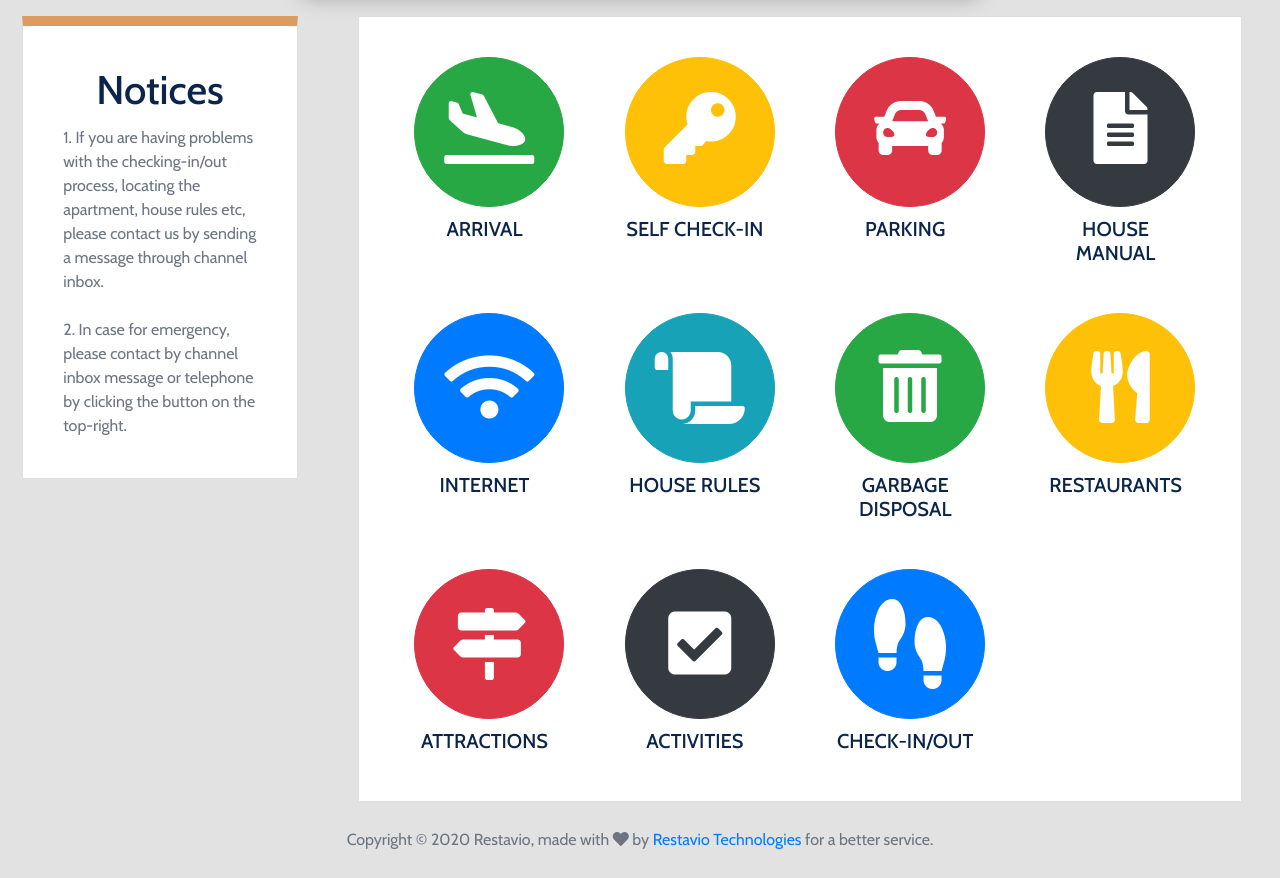
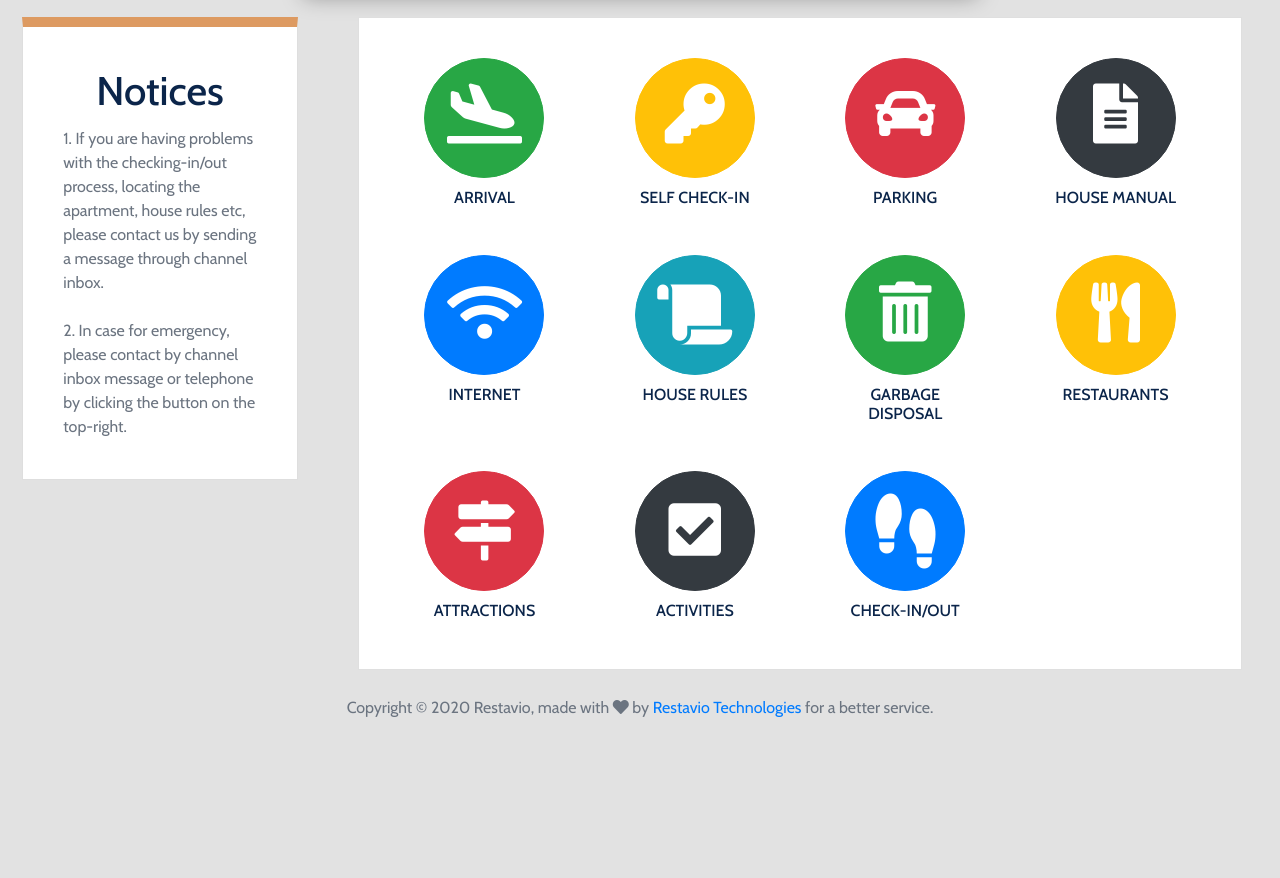
Before and after one commit to PowerLemons/Restavio, a plain HTML site: page index.html in a window 1280 px wide. Shown: the part 548-1426 px from the top of the page. After the commit the page ends 1294 px from the top, so only its background shows below. Drawn offline with nearby package versions, Linux system fonts and the light colour scheme; a script that the page names is missing.

Commit message:
Revision

```diff
--- a/index.html
+++ b/index.html
@@ -32,7 +32,7 @@
     </span>
     <div class="d-flex w-100 order-0">
         <span class="w-100"></span>
-        <img class="navbar-logo text-center w-100" src="https://restavio.com/wp-content/uploads/2019/07/Logow.png" />
+        <img class="navbar-logo text-center" src="https://restavio.com/wp-content/uploads/2019/07/Logow.png" />
         <span class="w-100">
 			<a href="tel:604-757-4178">
 				<button class="navbar-toggler" style="float: right; height: 100%;">
@@ -96,68 +96,68 @@
 	  <div class="row">
 		<div class="col-6 col-md-3">
 		  <div class="card-body text-center">
-			<button type="button" class="btn btn-success btn-circle btn-xl" data-toggle="modal" data-target="#arrival"><i class="fas fa-plane-arrival fa-6x" style="margin-top: -8px;"></i></button>
-			<h5 class="btn-circle_text">Arrival</h5>
+			<button type="button" class="btn btn-success btn-circle btn-xl" data-toggle="modal" data-target="#arrival"><i class="fas fa-plane-arrival fa-5x" style="margin-top: -8px;"></i></button>
+			<h6 class="btn-circle_text">Arrival</h6>
 		  </div>
 		</div>
 		<div class="col-6 col-md-3">
 		  <div class="card-body text-center">
-			<button type="button" class="btn btn-warning btn-circle btn-xl" data-toggle="modal" data-target="#self-checkin"><i class="fas fa-key fa-6x" style="margin-top: -8px;"></i></button>
-			<h5 class="btn-circle_text">Self Check-In</h5>
+			<button type="button" class="btn btn-warning btn-circle btn-xl" data-toggle="modal" data-target="#self-checkin"><i class="fas fa-key fa-5x" style="margin-top: -8px;"></i></button>
+			<h6 class="btn-circle_text">Self Check-In</h6>
 		  </div>
 		</div>
 		<div class="col-6 col-md-3">
 		  <div class="card-body text-center">
-			<button type="button" class="btn btn-danger btn-circle btn-xl" data-toggle="modal" data-target="#parking"><i class="fas fa-car fa-6x" style="margin-top: -8px;"></i></button>
-			<h5 class="btn-circle_text">Parking</h5>
+			<button type="button" class="btn btn-danger btn-circle btn-xl" data-toggle="modal" data-target="#parking"><i class="fas fa-car fa-5x" style="margin-top: -8px;"></i></button>
+			<h6 class="btn-circle_text">Parking</h6>
 		  </div>
 		</div>
 		<div class="col-6 col-md-3">
 		  <div class="card-body text-center">
-			<button type="button" class="btn btn-dark btn-circle btn-xl" data-toggle="modal" data-target="#house-manual"><i class="fas fa-file-alt fa-6x" style="margin-top: -8px;"></i></button>
-			<h5 class="btn-circle_text">House Manual</h5>
+			<button type="button" class="btn btn-dark btn-circle btn-xl" data-toggle="modal" data-target="#house-manual"><i class="fas fa-file-alt fa-5x" style="margin-top: -8px;"></i></button>
+			<h6 class="btn-circle_text">House Manual</h6>
 		  </div>
 		</div>
 		<div class="col-6 col-md-3">
 		  <div class="card-body text-center">
-			<button type="button" class="btn btn-primary btn-circle btn-xl" data-toggle="modal" data-target="#internet"><i class="fas fa-wifi fa-6x" style="margin-top: -3px;"></i></button>
-			<h5 class="btn-circle_text">Internet</h5>
+			<button type="button" class="btn btn-primary btn-circle btn-xl" data-toggle="modal" data-target="#internet"><i class="fas fa-wifi fa-5x" style="margin-top: -3px;"></i></button>
+			<h6 class="btn-circle_text">Internet</h6>
 		  </div>
 		</div>
 		<div class="col-6 col-md-3">
 		  <div class="card-body text-center">
-			<button type="button" class="btn btn-info btn-circle btn-xl" data-toggle="modal" data-target="#house-rules"><i class="fas fa-scroll fa-6x"></i></button>
-			<h5 class="btn-circle_text">House Rules</h5>
+			<button type="button" class="btn btn-info btn-circle btn-xl" data-toggle="modal" data-target="#house-rules"><i class="fas fa-scroll fa-5x"></i></button>
+			<h6 class="btn-circle_text">House Rules</h6>
 		  </div>
 		</div>
 		<div class="col-6 col-md-3">
 		  <div class="card-body text-center">
-			<button type="button" class="btn btn-success btn-circle btn-xl" data-toggle="modal" data-target="#garbage-disposal"><i class="fas fa-trash-alt fa-6x" style="margin-top: -5px;"></i></button>
-			<h5 class="btn-circle_text">Garbage Disposal</h5>
+			<button type="button" class="btn btn-success btn-circle btn-xl" data-toggle="modal" data-target="#garbage-disposal"><i class="fas fa-trash-alt fa-5x" style="margin-top: -5px;"></i></button>
+			<h6 class="btn-circle_text">Garbage Disposal</h6>
 		  </div>
 		</div>
 		<div class="col-6 col-md-3">
 		  <div class="card-body text-center">
-			<button type="button" class="btn btn-warning btn-circle btn-xl" data-toggle="modal" data-target="#restaurants"><i class="fas fa-utensils fa-6x" style="margin-top: -3px;"></i></button>
-			<h5 class="btn-circle_text">Restaurants</h5>
+			<button type="button" class="btn btn-warning btn-circle btn-xl" data-toggle="modal" data-target="#restaurants"><i class="fas fa-utensils fa-5x" style="margin-top: -3px;"></i></button>
+			<h6 class="btn-circle_text">Restaurants</h6>
 		  </div>
 		</div>
 		<div class="col-6 col-md-3">
 		  <div class="card-body text-center">
-			<button type="button" class="btn btn-danger btn-circle btn-xl" data-toggle="modal" data-target="#attractions"><i class="fas fa-map-signs fa-6x"></i></button>
-			<h5 class="btn-circle_text">Attractions</h5>
+			<button type="button" class="btn btn-danger btn-circle btn-xl" data-toggle="modal" data-target="#attractions"><i class="fas fa-map-signs fa-5x"></i></button>
+			<h6 class="btn-circle_text">Attractions</h6>
 		  </div>
 		</div>
 		<div class="col-6 col-md-3">
 		  <div class="card-body text-center">
-			<button type="button" class="btn btn-dark btn-circle btn-xl" data-toggle="modal" data-target="#activities"><i class="fas fa-check-square fa-6x" style="margin-top: -3px;"></i></button>
-			<h5 class="btn-circle_text">Activities</h5>
+			<button type="button" class="btn btn-dark btn-circle btn-xl" data-toggle="modal" data-target="#activities"><i class="fas fa-check-square fa-5x" style="margin-top: -3px;"></i></button>
+			<h6 class="btn-circle_text">Activities</h6>
 		  </div>
 		</div>
 		<div class="col-6 col-md-3">
 		  <div class="card-body text-center">
-			<button type="button" class="btn btn-primary btn-circle btn-xl" data-toggle="modal" data-target="#check-inout"><i class="fas fa-shoe-prints fa-rotate-270 fa-6x"></i></button>
-			<h5 class="btn-circle_text">Check-In/Out</h5>
+			<button type="button" class="btn btn-primary btn-circle btn-xl" data-toggle="modal" data-target="#check-inout"><i class="fas fa-shoe-prints fa-rotate-270 fa-5x"></i></button>
+			<h6 class="btn-circle_text">Check-In/Out</h6>
 		  </div>
 		</div>
 	  </div>
--- a/stylesheet.css
+++ b/stylesheet.css
@@ -17,7 +17,7 @@ p {
 }
 
 .navbar-logo {
-	max-width: 90px;
+	height: 68px;
 }
 
 .navbar-icons {
@@ -66,8 +66,8 @@ p {
 }
 
 .btn-circle.btn-xl {
-	width: 150px;
-	height: 150px;
+	width: 120px;
+	height: 120px;
 	border-radius: 85px;
 	font-size: 12px;
 	text-align: center;
```
